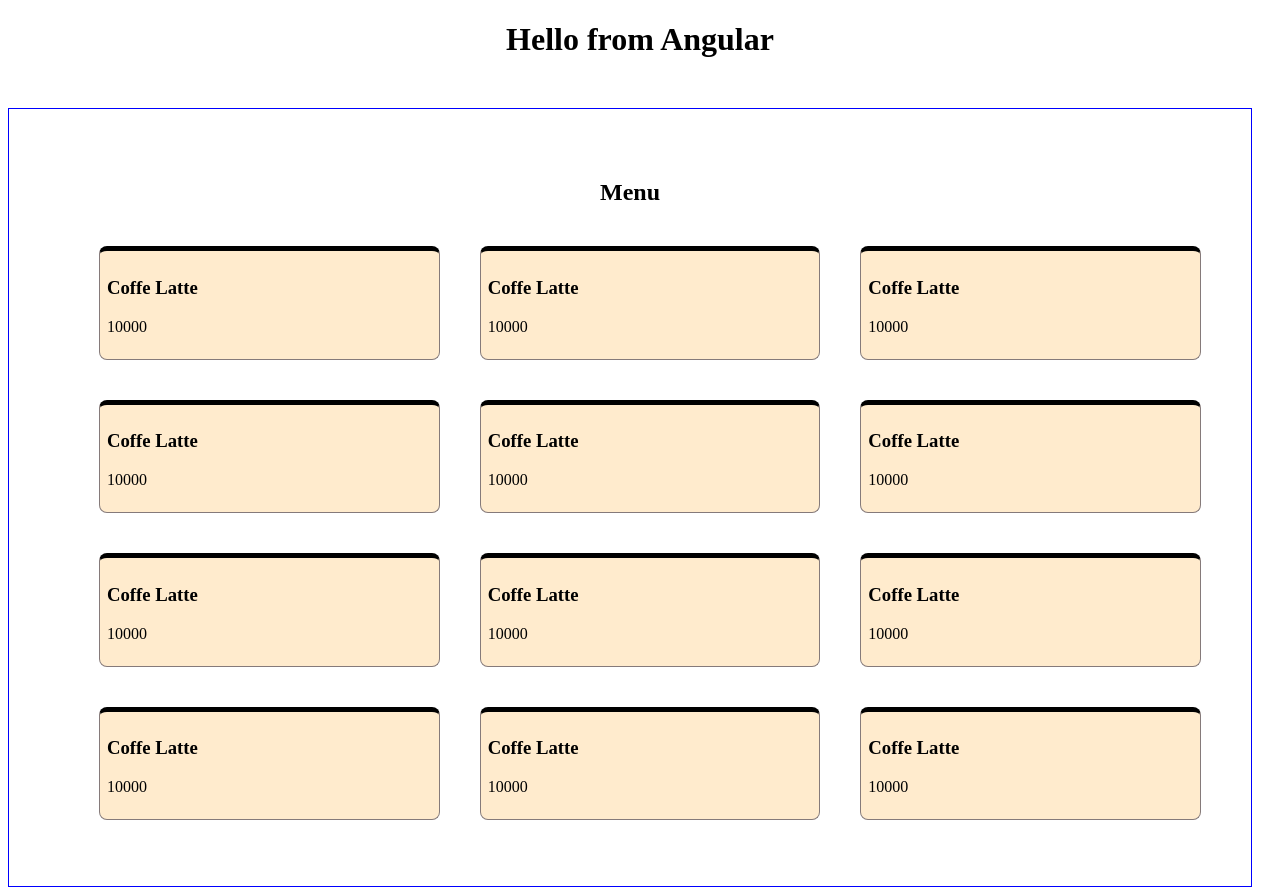
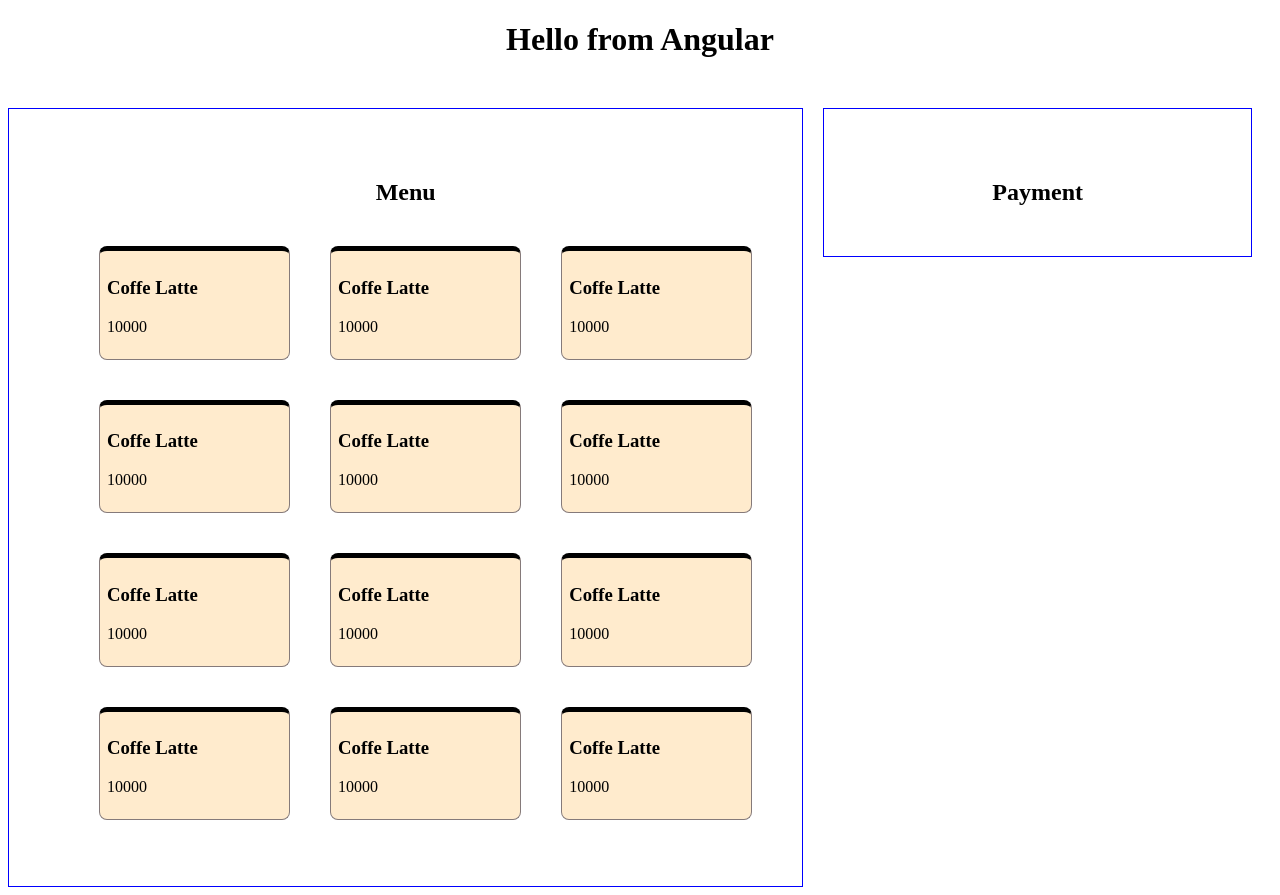
Before and after one commit to Faisal-style/Faisal_upn_zetta_learning, an Angular app in the folder angular_learning/: page / in a window 1280 px wide. Built offline with nearby package versions, Linux system fonts and the light colour scheme.

Commit message:
finishing task angular day 2

```diff
--- a/angular_learning/src/app/app.component.css
+++ b/angular_learning/src/app/app.component.css
@@ -19,5 +19,10 @@ app-menu {
 
 app-payment {
   flex: 1;
-  box-shadow: 3px 3px 3px rgba(0, 0, 0, 0.5), -3px -3px 3px rgba(0, 0, 0, 0.5);
+  box-sizing: border-box;
+  width: 100%;
+  height: 100%;
+  padding: 30px;
+  border: 1px solid blue;
+  margin-right: 20px;
 }
--- a/angular_learning/src/app/app.component.html
+++ b/angular_learning/src/app/app.component.html
@@ -1,4 +1,5 @@
 <h1>Hello from Angular</h1>
 <main>
-  <app-menu></app-menu>
+  <app-menu (sendData)="receiveMenu($event)"></app-menu>
+  <app-payment [payments]="dataPayment"></app-payment>
 </main>
--- a/angular_learning/src/app/app.component.ts
+++ b/angular_learning/src/app/app.component.ts
@@ -7,4 +7,9 @@ import { Component } from '@angular/core';
 })
 export class AppComponent {
   title = 'angular_learning';
+  dataPayment : {id:number, name:string, harga:number, amount:number}[] = []
+  receiveMenu($event:any){
+    this.dataPayment = $event;
+    console.log(this.dataPayment);
+  }
 }
--- a/angular_learning/src/app/app.module.ts
+++ b/angular_learning/src/app/app.module.ts
@@ -6,12 +6,14 @@ import { AppComponent } from './app.component';
 import { CashierModule } from './cashier/cashier.module';
 import { CashierComponent } from './cashier/cashier/cashier.component';
 import { MenuComponent } from './cashier/menu/menu.component';
+import { PaymentComponent } from './cashier/payment/payment.component';
 
 @NgModule({
   declarations: [
     AppComponent,
     MenuComponent,
-    CashierComponent
+    CashierComponent,
+    PaymentComponent
   ],
   imports: [
     BrowserModule,
--- a/angular_learning/src/app/cashier/menu/menu.component.html
+++ b/angular_learning/src/app/cashier/menu/menu.component.html
@@ -7,7 +7,7 @@
 </section> -->
 
 <ul>
-  <li *ngFor="let item of items">
+  <li *ngFor="let item of items" (click)="additem(item)">
     <h3>{{ item.name }}</h3>
     <p>{{ item.harga }}</p>
   </li>
--- a/angular_learning/src/app/cashier/menu/menu.component.ts
+++ b/angular_learning/src/app/cashier/menu/menu.component.ts
@@ -1,5 +1,6 @@
-import { Component, getNgModuleById, OnInit } from '@angular/core';
+import { Component, EventEmitter, getNgModuleById, OnInit, Output } from '@angular/core';
 export interface item{id:number, name:string, harga:number}
+export interface SelectedItem{id:number, name:string, harga:number, amount:number}
 @Component({
   selector: 'app-menu',
   templateUrl: './menu.component.html',
@@ -20,9 +21,22 @@ export class MenuComponent implements OnInit {
     {id : 11, name :"Coffe Latte", harga: 10000},
     {id : 12, name :"Coffe Latte", harga: 10000},
   ]
+  public selectedItem: SelectedItem[] = []
   constructor() { }
 
   ngOnInit(): void {
   }
 
+  @Output() sendData = new EventEmitter<any>()
+
+  additem(item:item){
+    const duplicatedItemIndex = this.selectedItem.findIndex(({id}) => id === item.id)
+    if (duplicatedItemIndex >= 0) {
+      this.selectedItem[duplicatedItemIndex].amount+=1
+    }else{
+      this.selectedItem.push({...item, amount:1})
+      this.sendData.emit(this.selectedItem)
+    }
+  }
+
 }
--- a/angular_learning/src/app/cashier/payment/payment.component.css
+++ b/angular_learning/src/app/cashier/payment/payment.component.css
@@ -0,0 +1,24 @@
+* {
+  box-sizing: border-box;
+}
+
+h2 {
+  text-align: center;
+  padding-top: 20px;
+}
+
+ul {
+  display: grid;
+  grid-template-columns: repeat(3, 1fr);
+  list-style-type: none;
+}
+
+li {
+  border: 1px solid rgb(133, 122, 122);
+  border-top: 5px solid;
+  border-radius: 8px;
+  margin: 20px;
+  padding: 7px;
+  cursor: pointer;
+  background-color: blanchedalmond;
+}
--- a/angular_learning/src/app/cashier/payment/payment.component.html
+++ b/angular_learning/src/app/cashier/payment/payment.component.html
@@ -1 +1,5 @@
-<p>payment works!</p>
+<h2>Payment</h2>
+<p *ngFor="let payment of payments">
+  <span>{{ payment.amount }}x {{ payment.name }}</span>
+  <span>Rp {{ payment.harga }}</span>
+</p>
--- a/angular_learning/src/app/cashier/payment/payment.component.ts
+++ b/angular_learning/src/app/cashier/payment/payment.component.ts
@@ -1,4 +1,4 @@
-import { Component, OnInit } from '@angular/core';
+import { Component, Input, OnInit } from '@angular/core';
 
 @Component({
   selector: 'app-payment',
@@ -6,6 +6,8 @@ import { Component, OnInit } from '@angular/core';
   styleUrls: ['./payment.component.css']
 })
 export class PaymentComponent implements OnInit {
+  @Input() public payments : any
+
 
   constructor() { }
 
```
